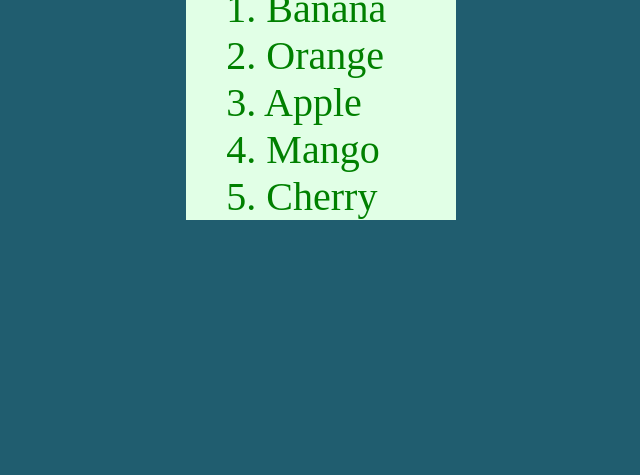
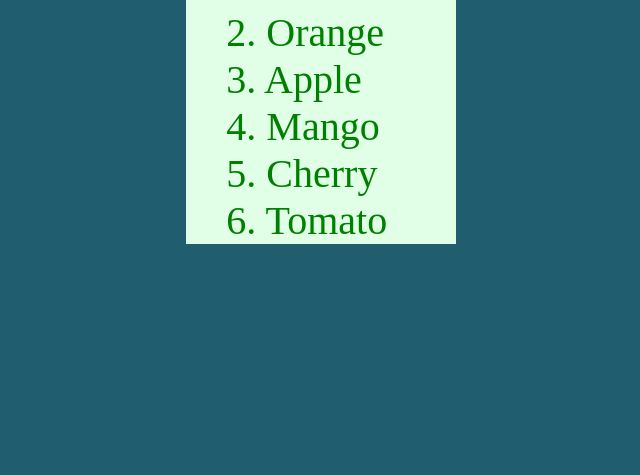
Before and after one commit to iBRazvan/Fruits-HM-3, a plain HTML site: page index.html in a window 1280 px wide. Shown: the part 325-800 px from the top of the page, without its empty margins (319-959 px from the left). Drawn offline with Linux system fonts and the light colour scheme.

Commit message:
This is the last attempt

```diff
--- a/index.html
+++ b/index.html
@@ -13,7 +13,7 @@
   <div class="container">
   <div>
     <p class="firstParagraphStyle"></p>
-    <ul id="fruitList">
+    <ul id="fruitsList">
 
     </ul>
   </div>
--- a/index.js
+++ b/index.js
@@ -16,16 +16,16 @@ let container = document.getElementsByClassName("container");
 let paragraph = document.querySelector("p");
 paragraph.innerHTML = "List of Fruits";
 
-const fruits = ["Banana", "Orange", "Apple", "Mango", "Cherry"];
+const fruits = ["Banana", "Orange", "Apple", "Mango", "Cherry", "Tomato"];
 
-const listContainer = document.getElementById("fruitList");
-const createElements = () => {
-  fruits.map((fruits, i) => {
+const listContainer = document.getElementById("fruitsList");
+  addFruitElements = (fruits) => {
+  fruits.map((fruit, i) => {
 
       let fruitElement = document.createElement("li");
-      fruitElement.innerHTML = `${i+1}.  ${fruits}`;
+      fruitElement.innerHTML = `${i+1}.  ${fruit}`;
       listContainer.appendChild(fruitElement);
 
   })
 }
-createElements();
+addFruitElements(fruits);
--- a/style.css
+++ b/style.css
@@ -23,7 +23,7 @@
   padding: 0
 }
 
-#fruitList {
+#fruitsList {
     margin: 0;
     background-color: rgb(225, 255, 230);
     color: black;
```
